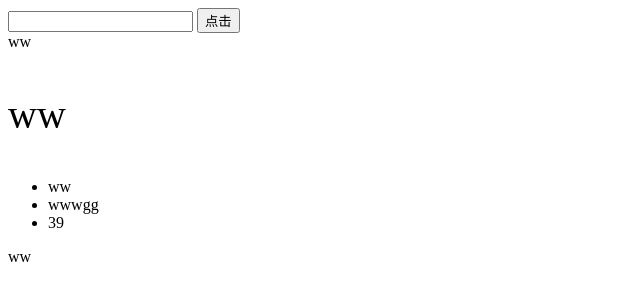
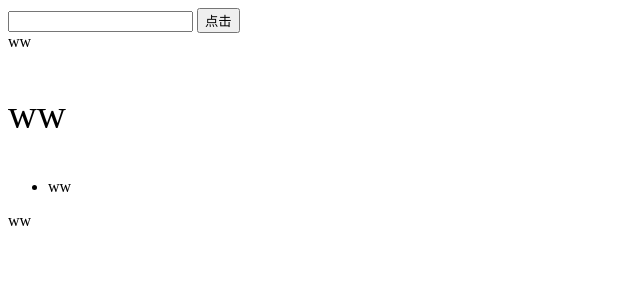
Before and after one commit to yaozhuww/project, a plain HTML site: page index.html in a window 1280 px wide. Shown: the whole page, without its empty margins (0-640 px from the left). Drawn offline with nearby package versions, Linux system fonts and the light colour scheme.

Commit message:
删除数据

```diff
--- a/index.html
+++ b/index.html
@@ -45,14 +45,6 @@
         {
           name:'ww',
           age:20
-        },
-        {
-          name:'wwwgg',
-          age:30
-        },
-        {
-          name:39,
-          age:45
         }
       ]
       $scope.arr = [2,3,4,5,6,7,9]
```
